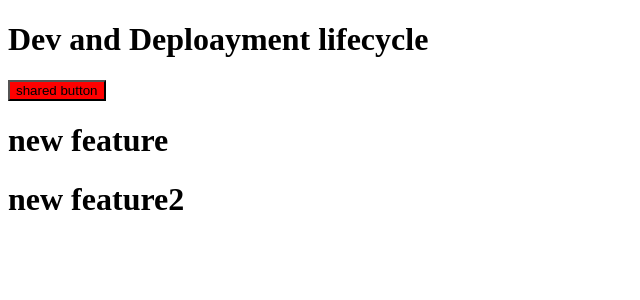
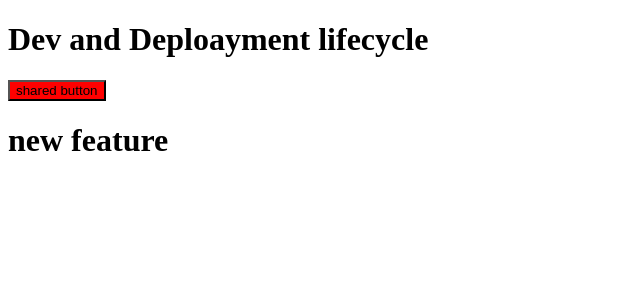
Before and after one commit to shekharpandey10/fe-deploy-lifecycle, a React (Vite) app in the folder apps/customer-portal/: page / in a window 1280 px wide. Shown: the top 300 px of the page, without its empty margins (0-640 px from the left). Built offline with nearby package versions, Linux system fonts and the light colour scheme.

Commit message:
Revert "feat2 added"

```diff
--- a/apps/customer-portal/src/App.tsx
+++ b/apps/customer-portal/src/App.tsx
@@ -9,7 +9,6 @@ function App() {
       <h1>Dev and Deploayment lifecycle</h1>
       <Button onClick={() => alert(formatCurrency(1234))} />
       <h1>new feature</h1>
-      <h1>new feature2</h1>
     </>
   )
 }
```
